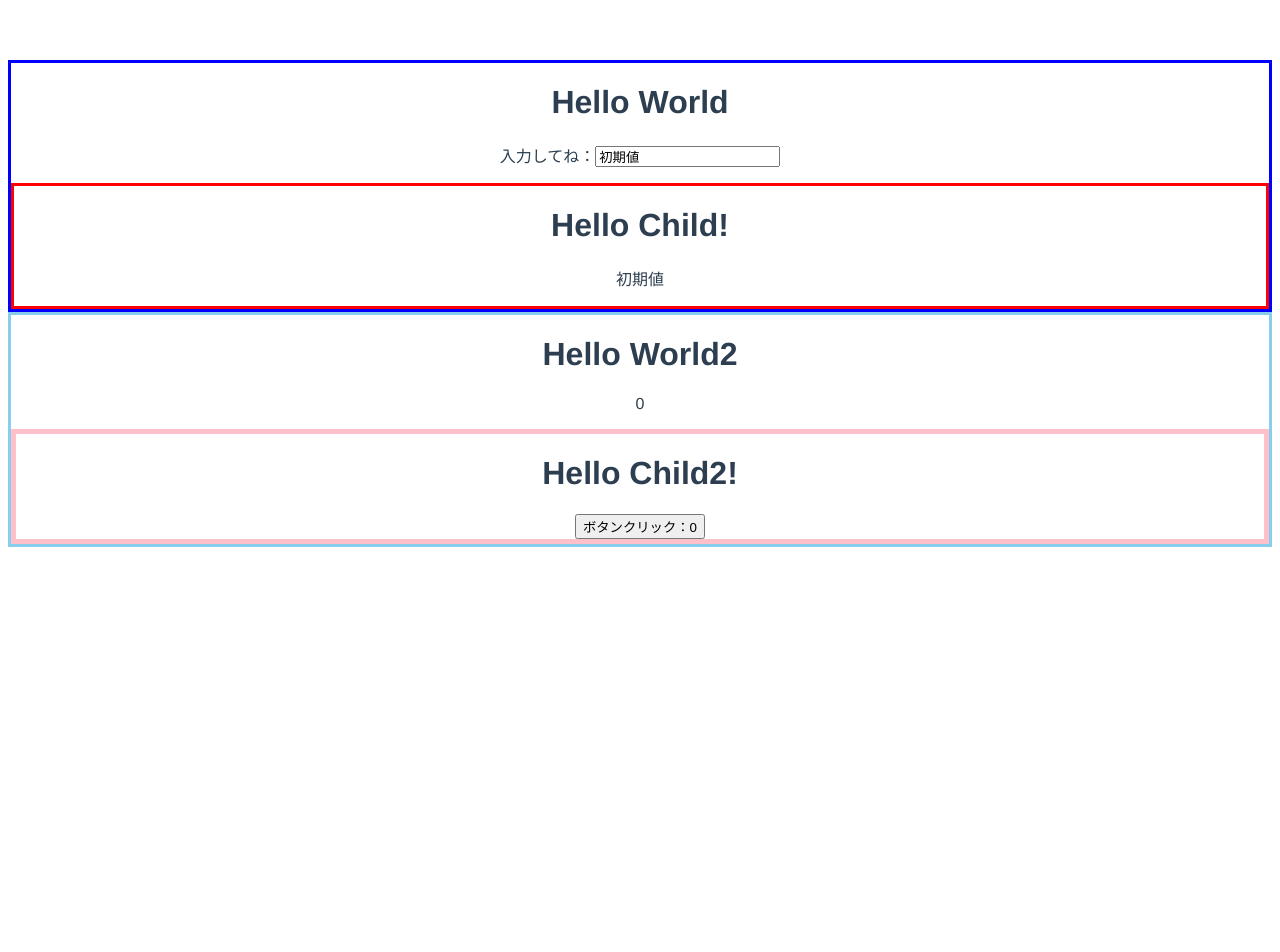
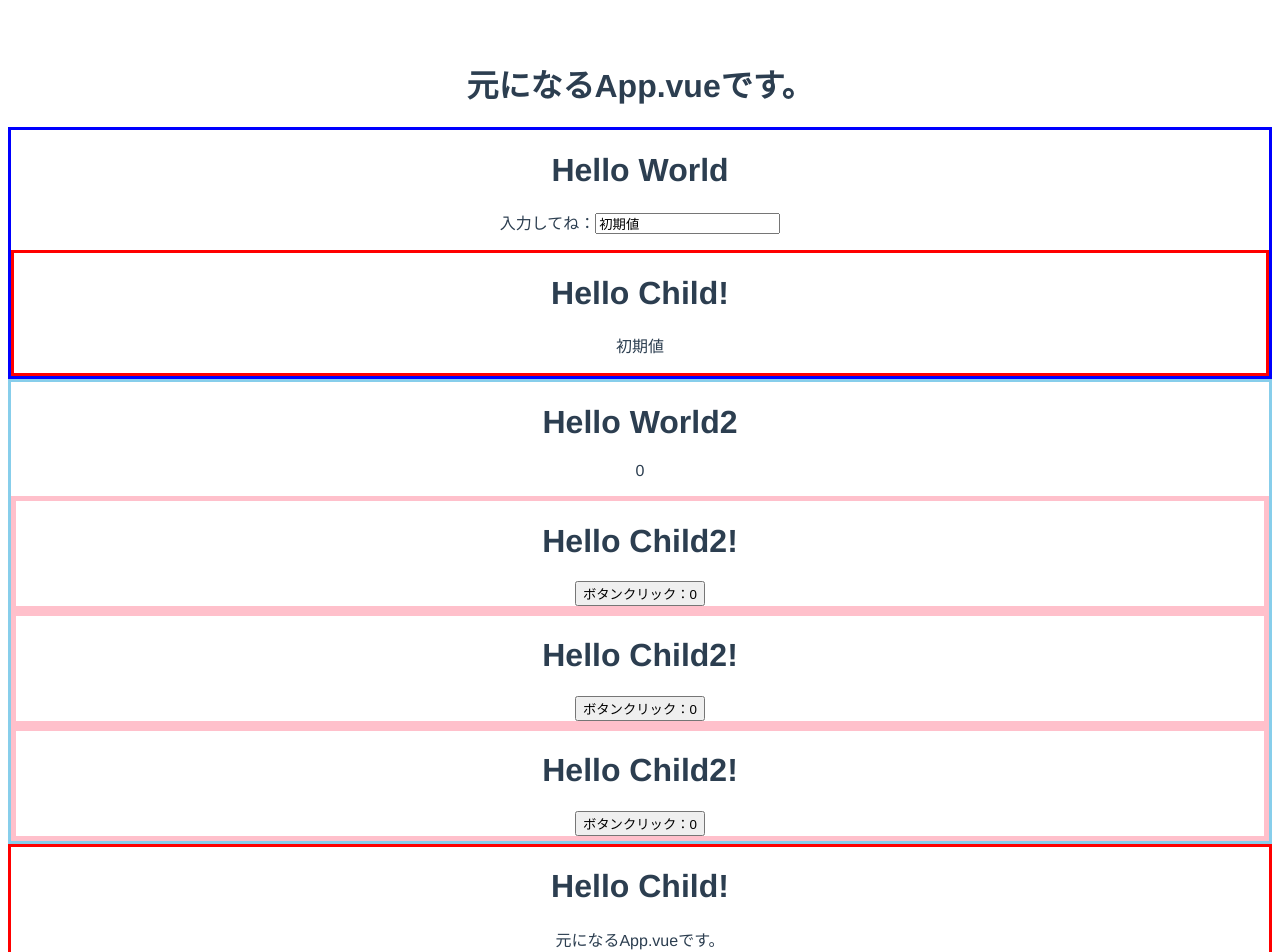
Before and after one commit to bignrn/Practice_VueJS_Tutorial, a Vue app: page / in a window 1280 px wide. Shown: the top 952 px of the page. Before the commit the page ends 800 px from the top, so only its background shows below. Built offline with nearby package versions, Linux system fonts and the light colour scheme.

Commit message:
試してみる 下記の内容を試してみました。 ・data宣言が関数の理由を実際に確かめてみた ・import宣言の意味を実際に確かめてみた ＞コンポーネントの基礎を参照

```diff
--- a/src/App.vue
+++ b/src/App.vue
@@ -1,14 +1,23 @@
 <template>
+  <h1>{{ msg }}</h1>
   <HelloWorld msg="Hello Vue!!" />
+  <HelloChild :message="msg" />
 </template>
 
 <script>
 import HelloWorld from "./components/HelloWorld.vue";
+import HelloChild from "./components/HelloChild.vue";
 
 export default {
   name: "App",
   components: {
     HelloWorld,
+    HelloChild,
+  },
+  data: function () {
+    return {
+      msg: "元になるApp.vueです。",
+    };
   },
 };
 </script>
--- a/src/components/HelloWorld.vue
+++ b/src/components/HelloWorld.vue
@@ -10,6 +10,8 @@
     <h1>{{ title2 }}</h1>
     <p>{{ total }}</p>
     <!-- incrementと言うイベントを定義。子コンポーネントから$emitされたら、incrementTotal実行される -->
+    <hello-child-2 v-on:increment="incrementTotal" />
+    <hello-child-2 v-on:increment="incrementTotal" />
     <hello-child-2 v-on:increment="incrementTotal" />
   </div>
 </template>
```
